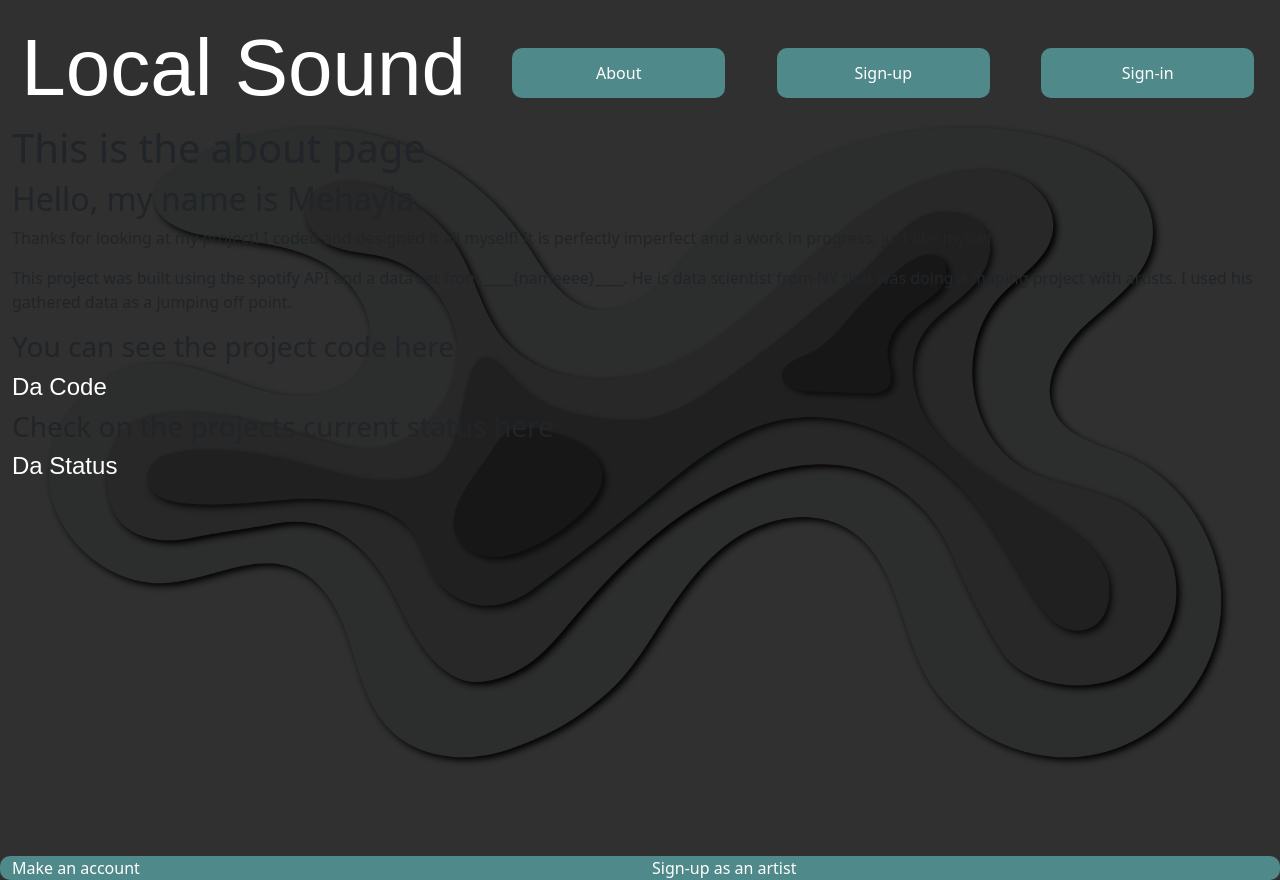
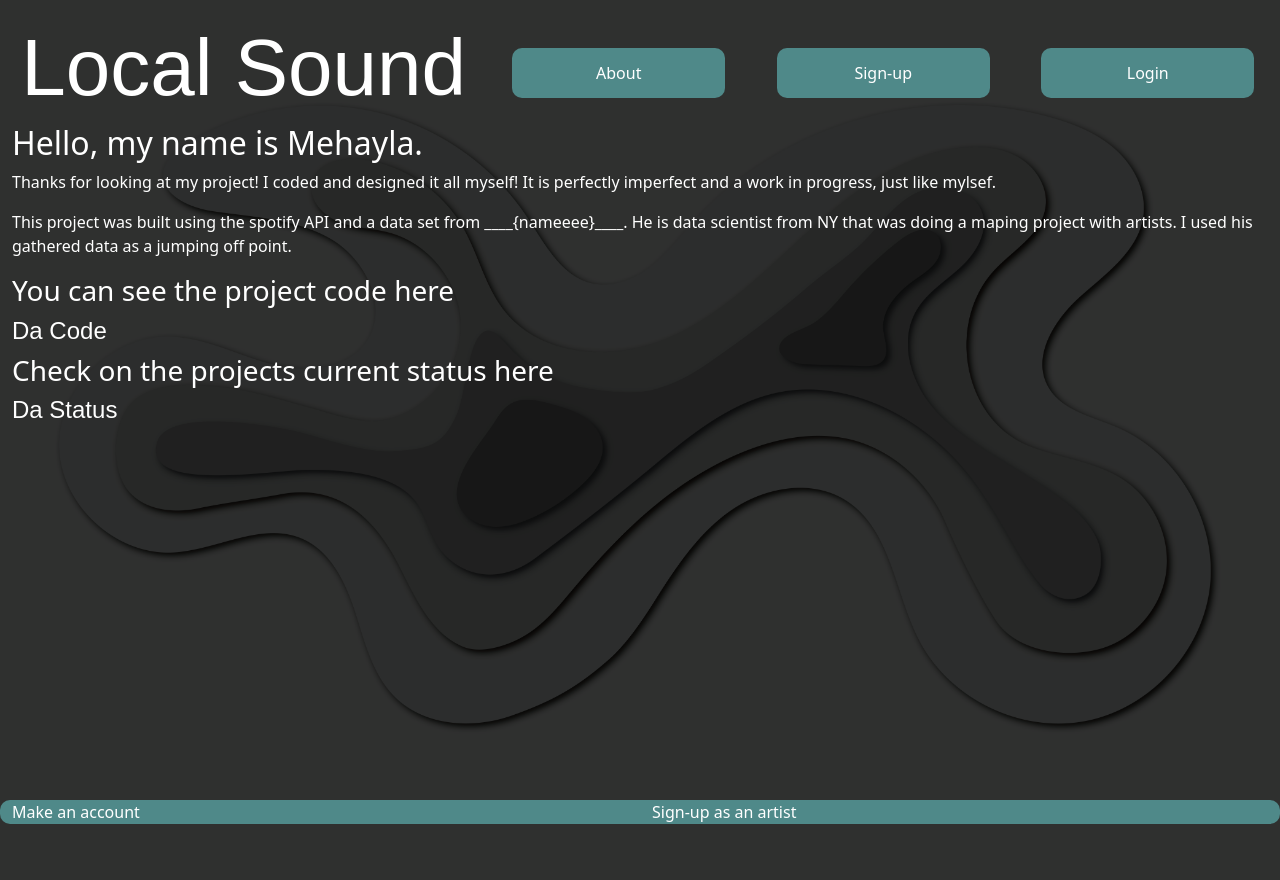
Before and after one commit to Mehayla/LocalSounds, a Flask app: page /about in a window 1280 px wide. After the commit the page ends 824 px from the top, so only its background shows below. Run offline with Flask 2, Linux system fonts and the light colour scheme; some web fonts are replaced.

Commit message:
Quick style

```diff
--- a/Static/CSS/style.css
+++ b/Static/CSS/style.css
@@ -188,10 +188,29 @@ table {
 
 .newartist input{
   margin-right:20px;
+  margin-top: 150px;
 }
 
+.login {
+  margin-top: 150px;
+}
+
+#loginsub {
+  margin-top: 20px;
+  align-items: center;
+}
 
 
 .The-Code {
   font-family: hwt-arabesque, sans-serif;
   color:white;}
+
+p {
+  color:white;
+  justify-content: center;
+}
+
+.aboutheader {
+  color:white;
+  justify-content: center;
+}
--- a/Templates/about.html
+++ b/Templates/about.html
@@ -2,23 +2,21 @@
 
 {% block body %}
 
-    <h1>This is the about page</h1>
+    <h2 class="aboutheader justify-content-center">Hello, my name is Mehayla.</h2>
 
-    <h2>Hello, my name is Mehayla.</h2>
-
-    <p> Thanks for looking at my project! I coded and designed
+    <p class='justify-content-center'> Thanks for looking at my project! I coded and designed
         it all myself! It is perfectly imperfect and a work in
         progress, just like mylsef.</p>
 
-    <p> This project was built using the spotify API and a data
+    <p class='justify-content-center'> This project was built using the spotify API and a data
         set from ____{nameeee}____. He is data scientist from NY
         that was doing a maping project with artists. I used his
         gathered data as a jumping off point.</p>
 
-    <h3>You can see the project code here</h3>
+    <h3 class="aboutheader justify-content-center">You can see the project code here</h3>
         <h4><a class='The-Code' href = 'https://github.com/Mehayla/LocalSounds'>Da Code</a></h4>
 
-    <h3>Check on the projects current status here</h3>
+    <h3 class="aboutheader justify-content-center">Check on the projects current status here</h3>
         <h4><a class='The-Code' href = 'https://github.com/users/Mehayla/projects/1'>Da Status</a></h4>
 
 {% endblock %}
--- a/Templates/base.html
+++ b/Templates/base.html
@@ -43,7 +43,7 @@
             </div>
           </div>
 
-            <a class="navbar col-2 justify-content-center" href = '/sign-in.html'>Sign-in</a>
+            <a class="navbar col-2 justify-content-center" href = '/login'>Login</a>
         </div>
 
         {% block body %}
--- a/Templates/signupartist.html
+++ b/Templates/signupartist.html
@@ -1,7 +1,6 @@
 {% extends 'base.html' %}
 
 {% block body %}
-    <h1>This is the ARTIST page</h1>
 
     <form class="newartist col-8 mx-auto">
         <input type="text" placeholder="Artist Name" class="aname" name="aname">
```
Also changed, not shown: Templates/login.html (+5 -5 lines).
